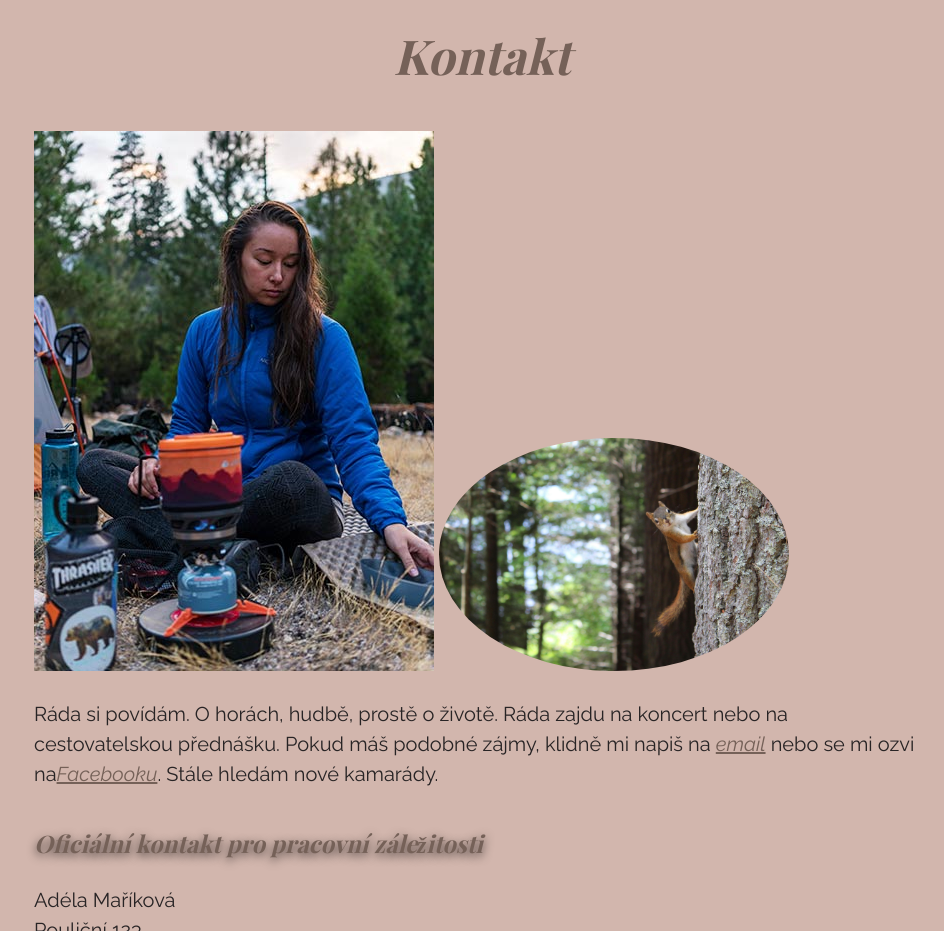
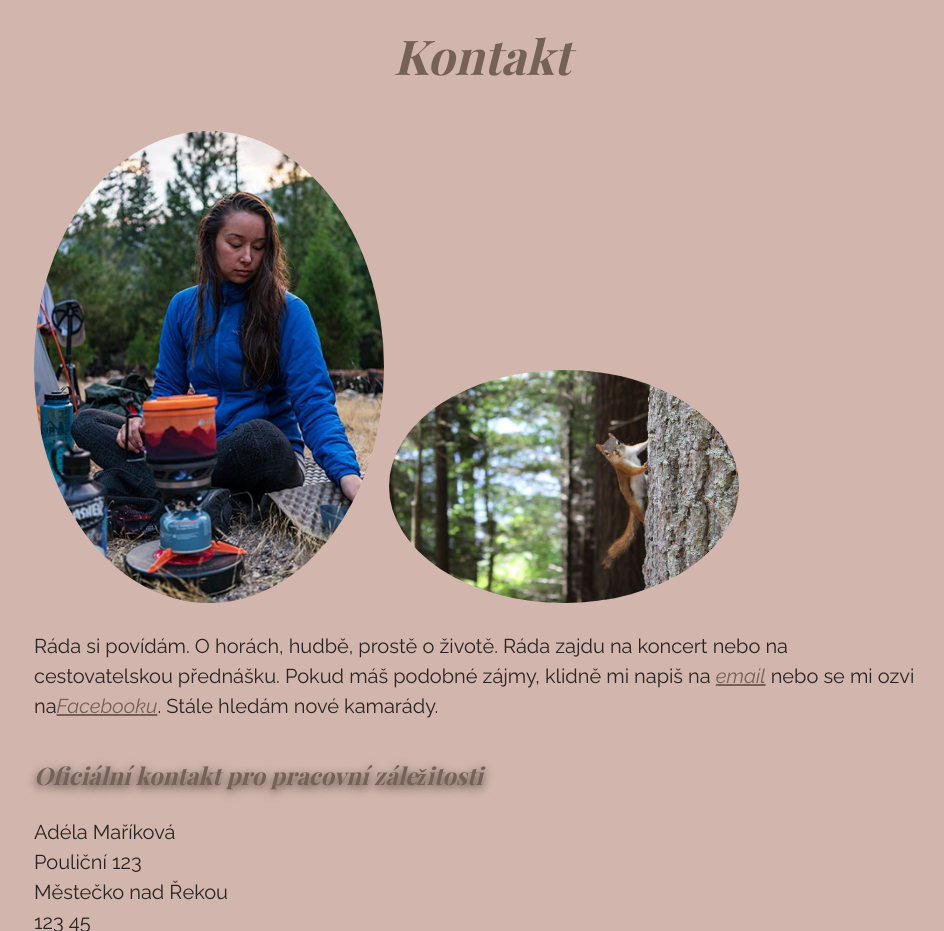
Before and after one commit to AndreaSnajdr/Bug-patrol_Adela-na-cestach, a plain HTML site: page index.html in a window 1280 px wide. Shown: the part 3520-4451 px from the top of the page, without its empty margins (158-1102 px from the left). Drawn offline with nearby package versions, Linux system fonts and the light colour scheme; a web font is replaced by a local one.

Commit message:
Změna obrázek Adíla

```diff
--- a/index.html
+++ b/index.html
@@ -109,7 +109,7 @@
      <section class="kontakt" id="kontakt">
     <h2>Kontakt</h2>
 
-    <img src="obrazky/pohoda.jpg" alt="Adéla vaří">
+    <img src="obrazky/pohoda.jpg" id="adela_vari" alt="Adéla vaří">
     <img src="obrazky/Veverka.jpg" id="veverka" alt="Veverka">
 
     <p>Ráda si povídám. O horách, hudbě, prostě o životě. Ráda zajdu na koncert nebo na cestovatelskou přednášku. Pokud máš podobné zájmy, klidně mi napiš na <a href="mailto:adela@email.cz">email</a> nebo se mi ozvi na<a href="https://www.facebook.com">Facebooku</a>. Stále hledám nové kamarády.</p>
--- a/style.css
+++ b/style.css
@@ -128,6 +128,13 @@ section {
   border-radius: 50%;/
 }
 
+#adela_vari {
+  width: 350px;
+  height: auto;
+  border-radius: 50%;/
+}
+
+
 
 /*S
 font-family: 'Raleway', sans-serif;
```
